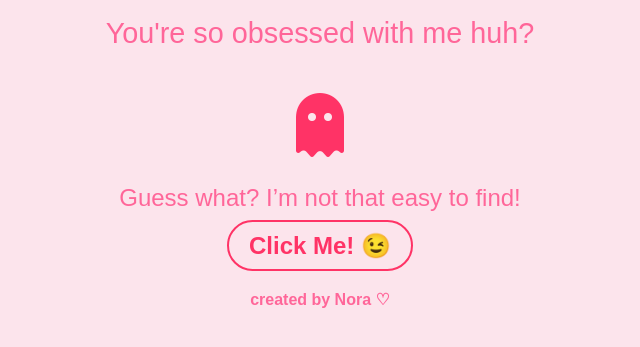
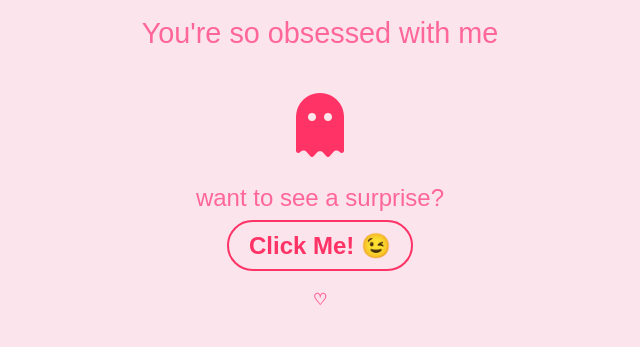
Before and after one commit to AboutNora/allaboutme, a plain HTML site: page index.html in a window 1280 px wide. Shown: the part 275-622 px from the top of the page, without its empty margins (320-960 px from the left). Drawn offline with Linux system fonts and the light colour scheme.

Commit message:
Update index.html

```diff
--- a/index.html
+++ b/index.html
@@ -10,7 +10,7 @@
   <div class="page-container">
     <div class="top">
       <h1>Miss Me?</h1>
-      <h3>You're so obsessed with me huh?</h3>
+      <h3>You're so obsessed with me</h3>
     </div>
 
     <div class="container">
@@ -18,7 +18,7 @@
       <div class="ghost-icon">
         <i class="fas fa-ghost"></i>
       </div>
-      <p class="surprise-text">Guess what? I’m not that easy to find!</p>
+      <p class="surprise-text">want to see a surprise?</p>
     </div>
 
     <div class="bottom">
@@ -26,7 +26,7 @@
     </div>
 
     <footer>
-      <p>created by Nora ♡</p>
+      <p>♡</p>
     </footer>
   </div>
 
```
